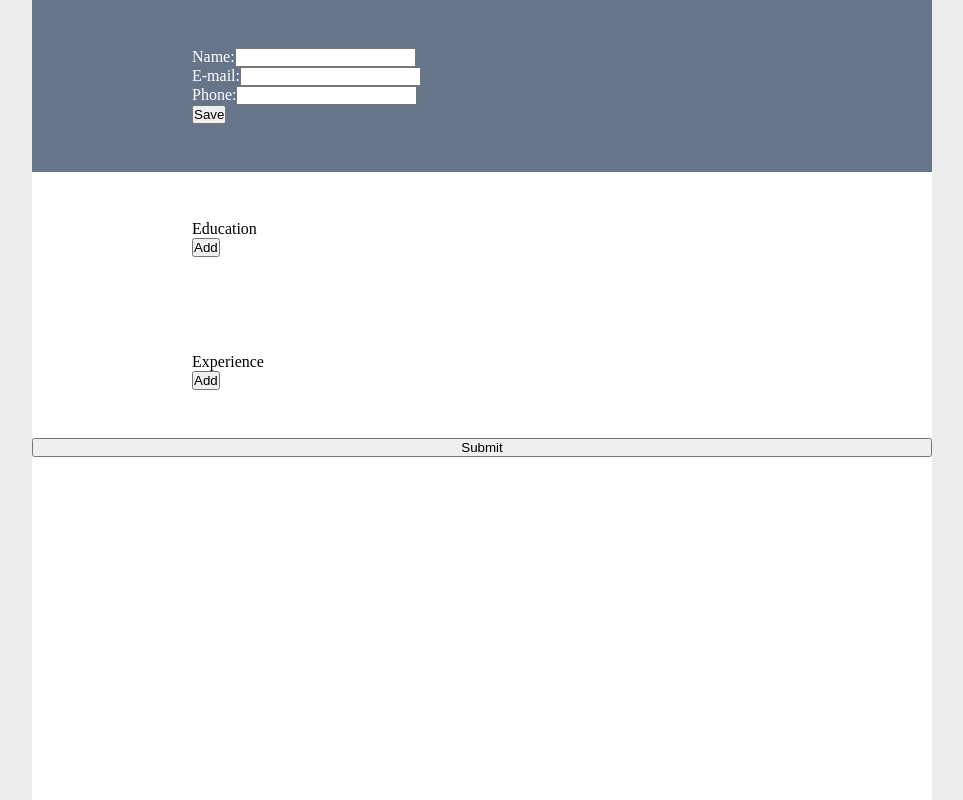
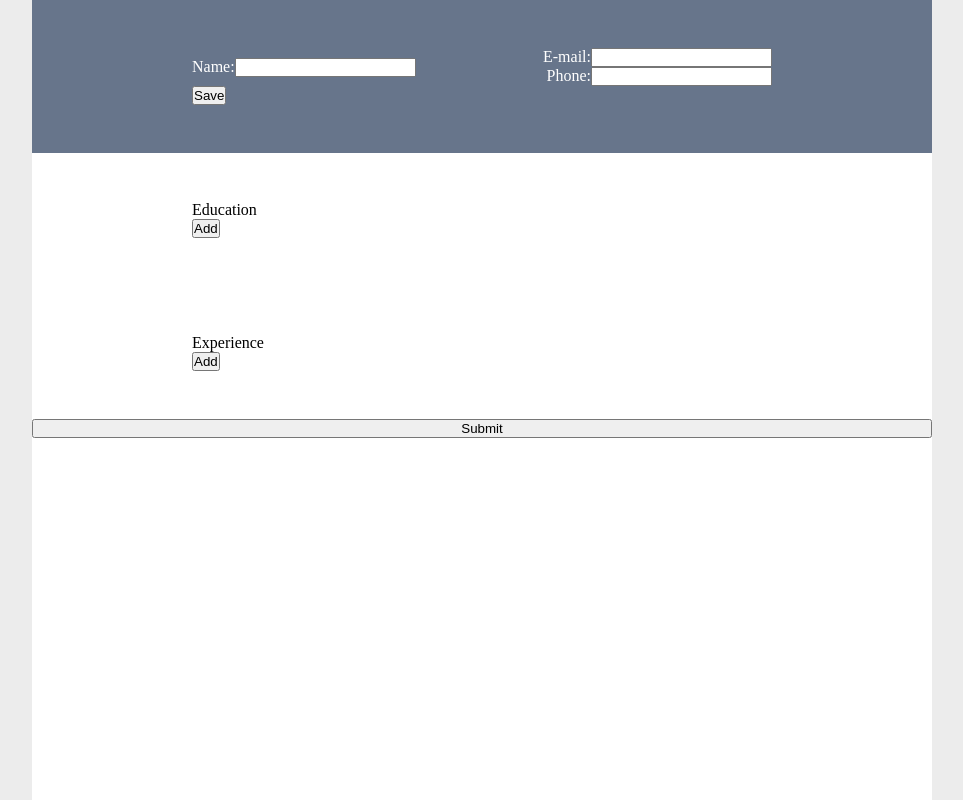
Before and after one commit to Sheishori/cv-creator, a React (Create React App) app: page / in a window 1280 px wide. Shown: the whole page, without its empty margins (158-1121 px from the left). Built offline with nearby package versions, Linux system fonts and the light colour scheme.

Commit message:
Align PersonalInfo with grid

```diff
--- a/src/components/PersonalInfo.js
+++ b/src/components/PersonalInfo.js
@@ -97,12 +97,12 @@ class PersonalInfo extends React.Component {
 		return (
 			<form id='PersonalInfo'>
 				<ul>
-					<li>{nameField}</li>
-					<li>
+					<li className='name'>{nameField}</li>
+					<li className='email'>
 						<label htmlFor='email'>E-mail:</label>
 						{emailField}
 					</li>
-					<li>
+					<li className='phone'>
 						<label htmlFor='phone'>Phone:</label>
 						{phoneField}
 					</li>
--- a/src/styles/PersonalInfo.css
+++ b/src/styles/PersonalInfo.css
@@ -1,8 +1,29 @@
-ul {
-	list-style: none;
-}
-
 #PersonalInfo {
 	color: white;
 	background-color: rgb(103, 117, 139);
 }
+
+ul {
+	list-style: none;
+	display: grid;
+	grid-template-columns: auto auto;
+	grid-template-rows: auto auto;
+	grid-template-areas:
+		'name email'
+		'name phone';
+}
+
+.name {
+	grid-area: name;
+	align-self: center;
+}
+
+.email {
+	grid-area: email;
+	justify-self: right;
+}
+
+.phone {
+	grid-area: phone;
+	justify-self: right;
+}
```
